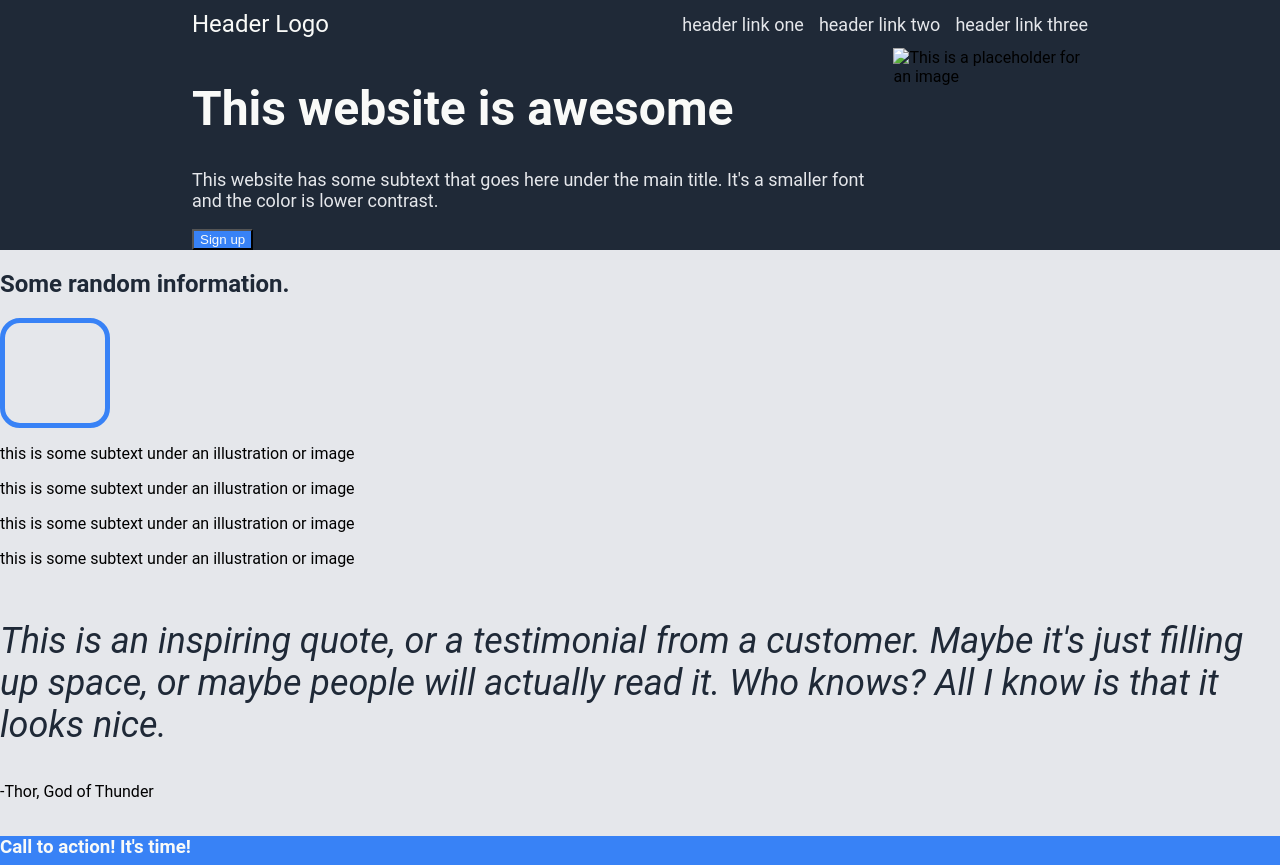
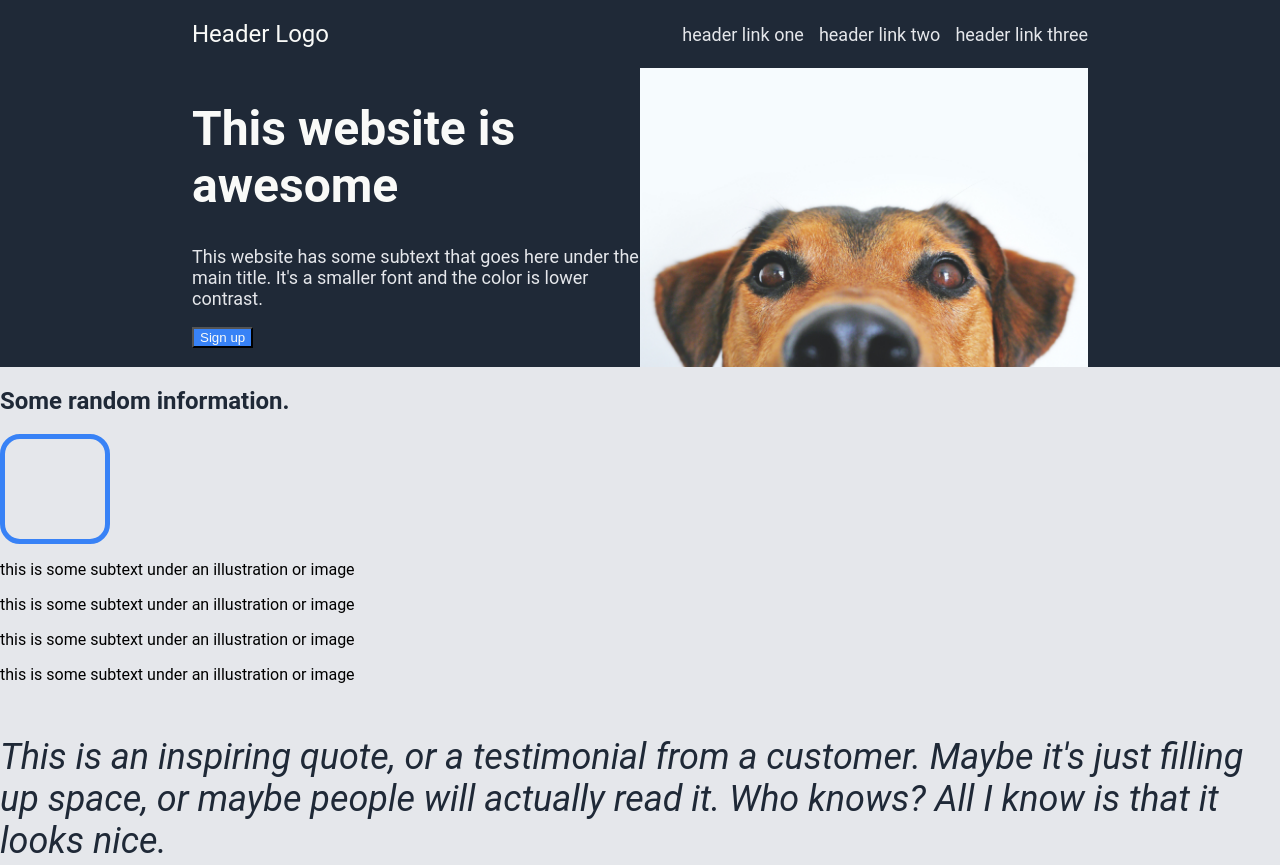
Before and after one commit to skim1225/odin-landing-page, a plain HTML site: page index.html in a window 1280 px wide. Shown: the top 865 px of the page. Drawn offline with Linux system fonts and the light colour scheme; a web font is replaced by a local one.

Commit message:
Center main-1 and add img

```diff
--- a/index.html
+++ b/index.html
@@ -30,7 +30,7 @@
                 </p>
                 <button>Sign up</button>
             </div>
-            <img src="" alt="This is a placeholder for an image">
+            <img src="img/dog.jpg" alt="This is a placeholder for an image">
         </div>
     </div>
     <div class="main-2">
--- a/styles.css
+++ b/styles.css
@@ -13,6 +13,8 @@ header, footer {
 header {
     display: flex;
     justify-content: center;
+    padding-top: 10px;
+    padding-bottom: 10px;
 }
 
 .inner-header {
@@ -62,6 +64,10 @@ ul {
     display: flex;
 }
 
+.container-1, .inner-1 img {
+    width:50%;
+}
+
 h1 {
     font-size: 48px;
     font-weight: extra-bold;
```
Also changed, not shown: img/dog.jpg (added).
